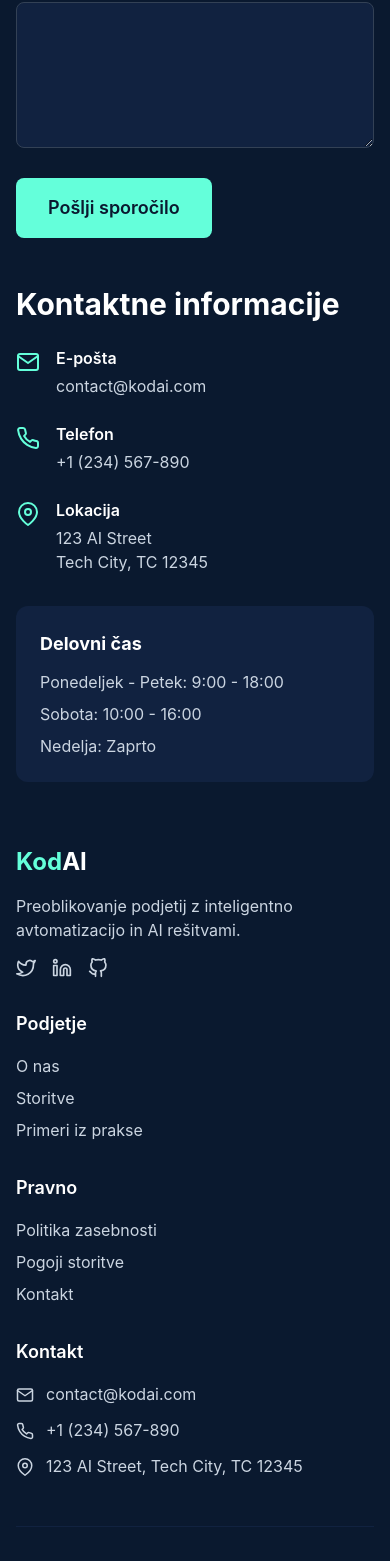
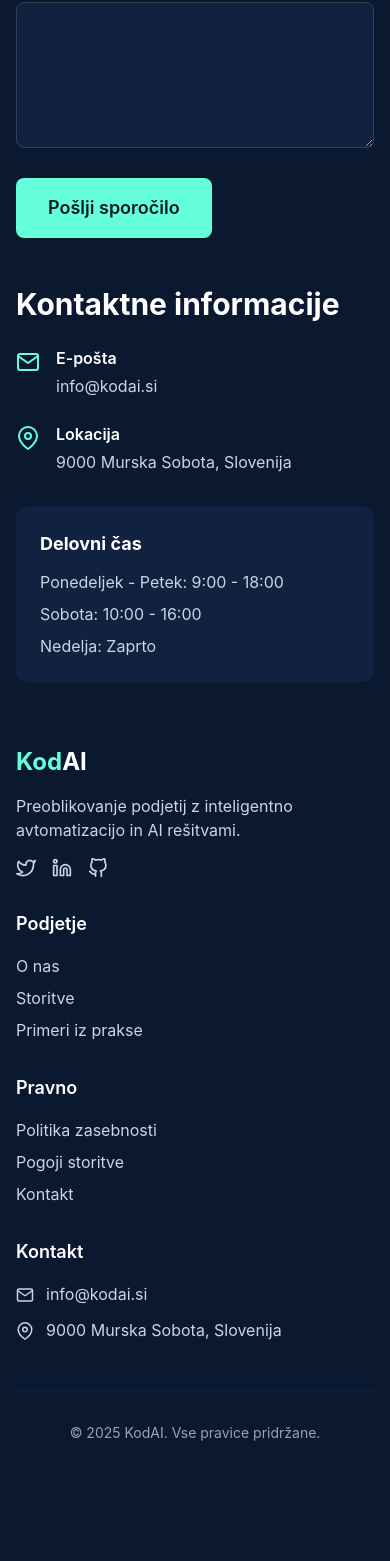
Before and after one commit to KodAI-k1/KodAI---website, a Next.js app: page /contact in a window 390 px wide. Shown: the part 1040-2601 px from the top of the page. After the commit the page ends 2483 px from the top, so only its background shows below. Built offline with nearby package versions, Linux system fonts and the light colour scheme; no server answers.

Commit message:
Update contact info on branch3: email to info@kodai.si, remove phone numbers, location to Murska Sobota, Slovenia

```diff
--- a/components/Footer.tsx
+++ b/components/Footer.tsx
@@ -103,19 +103,14 @@ const Footer: React.FC = () => {
             <ul className="space-y-3">
               <li className="flex items-start space-x-3 text-neutral-300">
                 <FiMail className="mt-1 flex-shrink-0" size={18} />
-                <a href="mailto:contact@kodai.com" className="hover:text-accent transition-colors">
-                  contact@kodai.com
+                <a href="mailto:info@kodai.si" className="hover:text-accent transition-colors">
+                  info@kodai.si
                 </a>
               </li>
-              <li className="flex items-start space-x-3 text-neutral-300">
-                <FiPhone className="mt-1 flex-shrink-0" size={18} />
-                <a href="tel:+1234567890" className="hover:text-accent transition-colors">
-                  +1 (234) 567-890
-                </a>
-              </li>
+
               <li className="flex items-start space-x-3 text-neutral-300">
                 <FiMapPin className="mt-1 flex-shrink-0" size={18} />
-                <span>123 AI Street, Tech City, TC 12345</span>
+                <span>9000 Murska Sobota, Slovenija</span>
               </li>
             </ul>
           </div>
--- a/lib/mailer.ts
+++ b/lib/mailer.ts
@@ -36,7 +36,7 @@ export async function sendContactFormEmail(formData: {
   message: string;
 }): Promise<{ success: boolean; error?: string }> {
   const emailData: EmailData = {
-    to: process.env.MAIL_TO || 'contact@kodai.com',
+    to: process.env.MAIL_TO || 'info@kodai.si',
     from: process.env.MAIL_FROM || 'noreply@kodai.com',
     subject: `New Contact Form Submission from ${formData.name}`,
     text: `
--- a/lib/seo.ts
+++ b/lib/seo.ts
@@ -70,8 +70,7 @@ export const generateOrganizationSchema = () => {
     contactPoint: {
       '@type': 'ContactPoint',
       contactType: 'Customer Service',
-      email: 'contact@kodai.com',
-      telephone: '+1-234-567-890',
+      email: 'info@kodai.si',
     },
     sameAs: [
       'https://twitter.com/kodai',
--- a/pages/contact.tsx
+++ b/pages/contact.tsx
@@ -173,29 +173,20 @@ export default function Contact() {
                   <FiMail className="w-6 h-6 text-accent mt-1 flex-shrink-0" />
                   <div className="ml-4">
                     <h3 className="font-semibold text-primary dark:text-white mb-1">{t('contact.info.email')}</h3>
-                    <a href="mailto:contact@kodai.com" className="text-neutral-600 dark:text-neutral-300 hover:text-accent">
-                      contact@kodai.com
+                    <a href="mailto:info@kodai.si" className="text-neutral-600 dark:text-neutral-300 hover:text-accent">
+                      info@kodai.si
                     </a>
                   </div>
                 </div>
 
-                <div className="flex items-start">
-                  <FiPhone className="w-6 h-6 text-accent mt-1 flex-shrink-0" />
-                  <div className="ml-4">
-                    <h3 className="font-semibold text-primary dark:text-white mb-1">{t('contact.info.phone')}</h3>
-                    <a href="tel:+1234567890" className="text-neutral-600 dark:text-neutral-300 hover:text-accent">
-                      +1 (234) 567-890
-                    </a>
-                  </div>
-                </div>
+
 
                 <div className="flex items-start">
                   <FiMapPin className="w-6 h-6 text-accent mt-1 flex-shrink-0" />
                   <div className="ml-4">
                     <h3 className="font-semibold text-primary dark:text-white mb-1">{t('contact.info.location')}</h3>
                     <p className="text-neutral-600 dark:text-neutral-300">
-                      123 AI Street<br />
-                      Tech City, TC 12345
+                      9000 Murska Sobota, Slovenija
                     </p>
                   </div>
                 </div>
```
Also changed, not shown: 1 other file (tests, documents, lock files or other folders).
